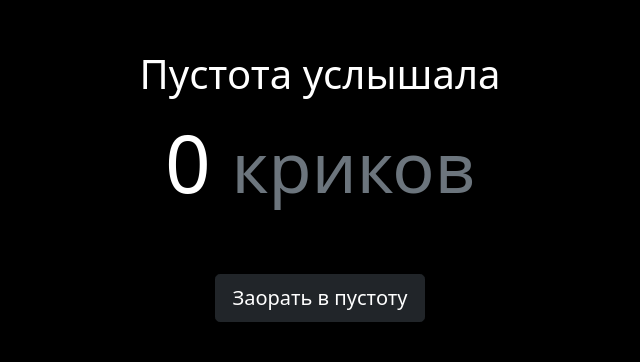
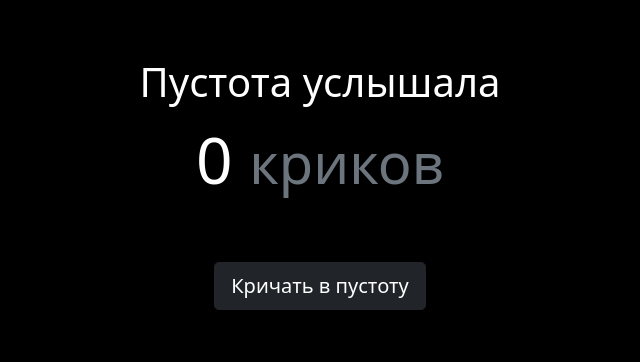
Before and after one commit to egor-tensin/void, a plain HTML site: page index.html in a window 1280 px wide. Shown: the part 196-558 px from the top of the page, without its empty margins (320-960 px from the left). Drawn offline with nearby package versions, Linux system fonts and the light colour scheme; no server answers.

Commit message:
index.html: less __screaming__ font size, lmao

```diff
--- a/index.html
+++ b/index.html
@@ -48,9 +48,9 @@ html * {
           <div class="screen-center">
             <div>
               <p class="display-6">Пустота услышала</p>
-              <p class="display-1"><span id="screams">0</span> <small class="text-muted">криков</small></p>
-              <button type="button" class="btn btn-dark btn-lg mt-5" onClick="on_scream_btn_click();">Заорать в пустоту</button>
-              <div class="small text-muted mt-3" id="note"></div>
+              <p class="display-3"><span id="screams">0</span> <small class="text-muted">криков</small></p>
+              <button type="button" class="btn btn-dark btn-lg mt-5" onClick="on_scream_btn_click();">Кричать в пустоту</button>
+              <div class="text-muted mt-3" id="note"></div>
             </div>
           </div>
         </div>
```
